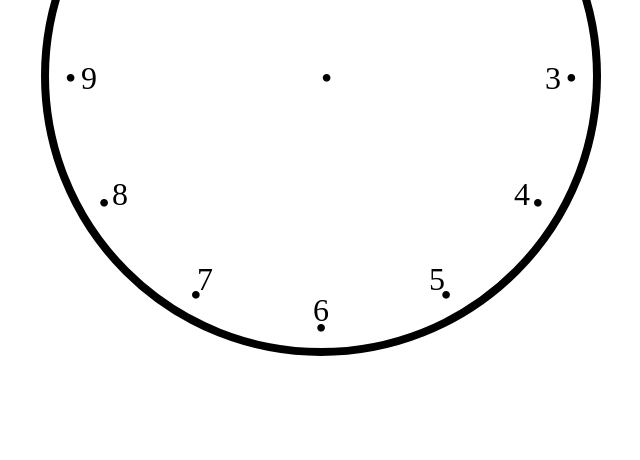
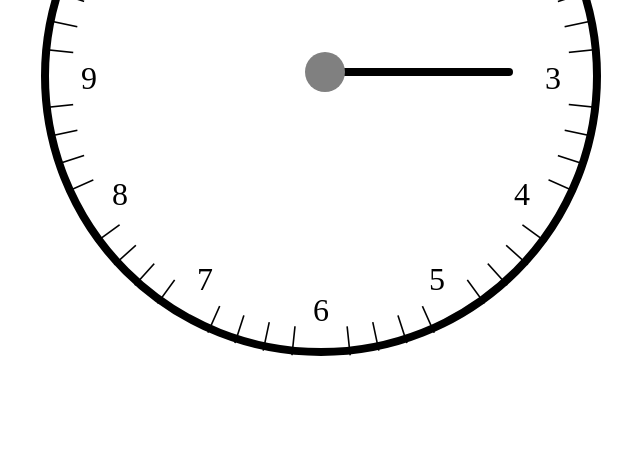
Before and after one commit to mecaneer23/clock, a plain HTML site: page index.html in a window 1280 px wide. Shown: the part 340-800 px from the top of the page, without its empty margins (319-959 px from the left). Drawn offline with Linux system fonts and the light colour scheme.

Commit message:
feat: add tick marks, start working on hands

```diff
--- a/index.html
+++ b/index.html
@@ -10,11 +10,10 @@
     <div class="container">
         <div class="face">
             <div class="outer-ring"></div>
-            <div class="line"></div>
             <div class="second-hand"></div>
             <div class="minute-hand"></div>
             <div class="hour-hand"></div>
-            <div class="center-dot">&#x2022;</div>
+            <div class="center-dot"></div>
         </div>
     </div>
     <script src="script.js"></script>
--- a/script.js
+++ b/script.js
@@ -1,14 +1,9 @@
-// setInterval(function () {
-//     document.title = new Date().toTimeString();
-// }, 1000);
-
 const face = document.querySelector(".face");
 
-function createRotationElement(position, content, className) {
+function createRotationElement(degrees, content, className, rotate) {
     const div = document.createElement("div");
     const fixedRotation = document.createElement("div");
-    const degrees = position * 30 % 360;
-    fixedRotation.style.transform = `rotate(${-degrees}deg)`;
+    fixedRotation.style.transform = `rotate(${rotate ? -degrees : 90}deg)`;
     fixedRotation.style.width = "min-content";
     fixedRotation.innerHTML = content;
     div.appendChild(fixedRotation);
@@ -17,15 +12,23 @@ function createRotationElement(position, content, className) {
     face.appendChild(div);
 }
 
-function createNumbersAndDots() {
+function createFace() {
     for (let num = 1; num < 13; num++) {
-        createRotationElement(num + 3, num, "number");
-        createRotationElement(num, "&#x2022;", "dot");
+        createRotationElement((num + 3) * 30 % 360, num, "number", true);
+        createRotationElement(num * 30 % 360, "", "dot", true);
+    }
+    for (let num = 0; num < 60; num++) {
+        if (num % 5 != 0) {
+            createRotationElement(num * 6 % 360, "&#124;", "line", false);
+        }
     }
 }
 
-function createFace() {
-    createNumbersAndDots();
+function animateHands() {
+    setInterval(function () {
+        document.title = new Date().toTimeString();
+
+    }, 1000);
 }
 
 createFace();
--- a/style.css
+++ b/style.css
@@ -10,8 +10,12 @@
     font-size: xx-large;
 }
 
+.face > * {
+    position: absolute;
+    top: 30vh;
+}
+
 .outer-ring {
-    position: absolute;
     border-radius: 50%;
     border: 1vh solid black;
     width: 68vh;
@@ -21,20 +25,33 @@
 }
 
 .number {
-    position: absolute;
-    top: 30vh;
     width: 60vh;
     left: -30vh;
 }
 
 .dot {
-    position: absolute;
     width: 64vh;
-    top: 30vh;
     left: -32vh;
 }
 
+.line {
+    width: 66vh;
+    left: -33vh;
+}
+
 .center-dot {
-    position: absolute;
-    top: 30vh;
+    background-color: gray;
+    border-radius: 50%;
+    width: 5vh;
+    height: 5vh;
+    left: -2vh;
+    top: 29vh;
 }
+
+.second-hand {
+    border-radius: 5vh;
+    width: 24vh;
+    height: 1vh;
+    top: 31vh;
+    background-color: black;
+}
```
